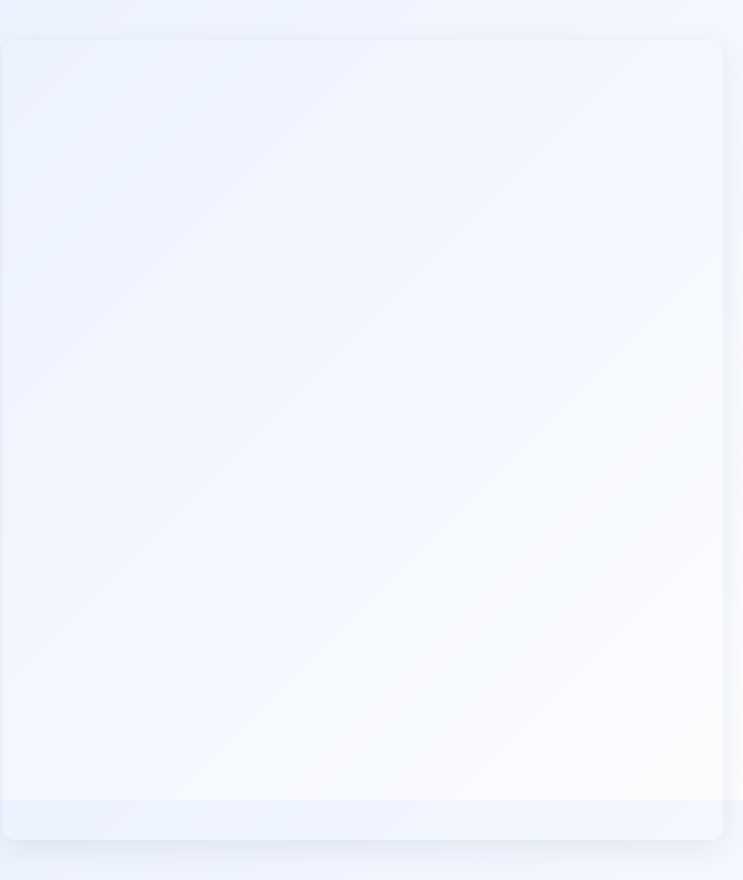
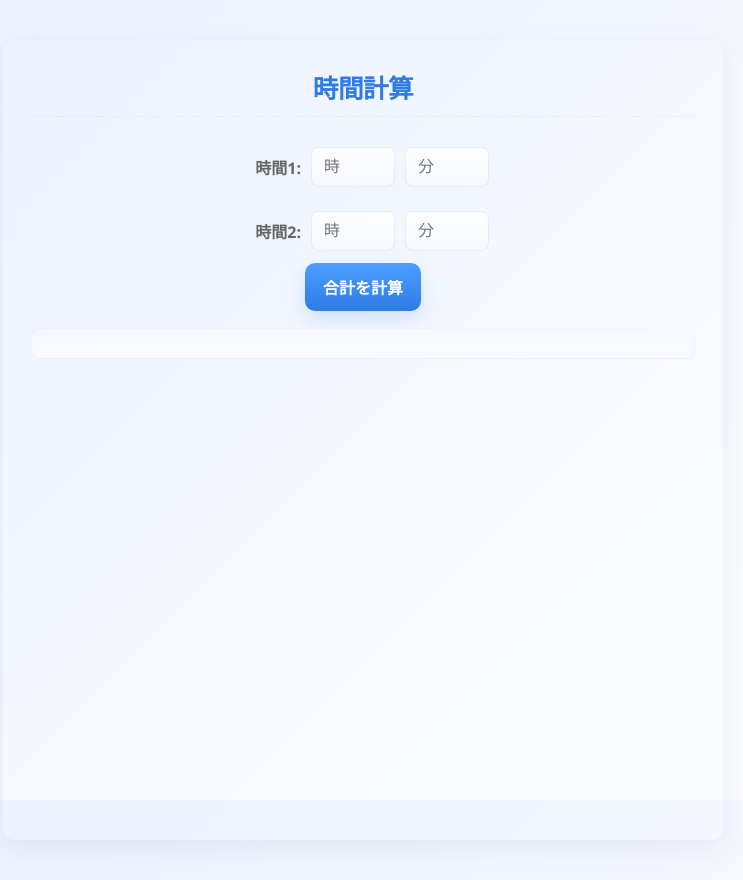
Before and after one commit to Yunosebora/timegoukei, a plain HTML site: page index.html in a window 1280 px wide. Shown: the whole page, without its empty margins (277-1020 px from the left). Drawn offline with Linux system fonts and the light colour scheme.

Commit message:
Update index.html

```diff
--- a/index.html
+++ b/index.html
@@ -1,3 +1,8 @@
+<!DOCTYPE html>
+<html>
+<head>
+  <meta charset="UTF-8">
+  <title>時間計算</title>
   <style>
     :root{
       --bg-start: #e9f0ff;
@@ -136,3 +141,55 @@
       div { gap: 8px; }
     }
   </style>
+</head>
+<body>
+  <h2>時間計算</h2>
+  <div>
+    <label>時間1:</label>
+    <input type="number" id="hours1" min="0" max="23" placeholder="時">
+    <input type="number" id="minutes1" min="0" max="59" placeholder="分">
+  </div>
+  <div>
+    <label>時間2:</label>
+    <input type="number" id="hours2" min="0" max="23" placeholder="時">
+    <input type="number" id="minutes2" min="0" max="59" placeholder="分">
+  </div>
+  <button onclick="calculateTotal()">合計を計算</button>
+  <div id="result"></div>
+
+  <script>
+    // 累計を保持
+    let accumulatedMinutes = 0;
+
+    function minutesToHMS(minutes) {
+      const h = Math.floor(minutes / 60);
+      const m = minutes % 60;
+      return { h, m };
+    }
+
+    function calculateTotal() {
+      const hours1 = parseInt(document.getElementById('hours1').value) || 0;
+      const minutes1 = parseInt(document.getElementById('minutes1').value) || 0;
+      const hours2 = parseInt(document.getElementById('hours2').value) || 0;
+      const minutes2 = parseInt(document.getElementById('minutes2').value) || 0;
+
+      const currentMinutes = (hours1 + hours2) * 60 + minutes1 + minutes2;
+      const current = minutesToHMS(currentMinutes);
+
+      // 累計に加算
+      accumulatedMinutes += currentMinutes;
+      const total = minutesToHMS(accumulatedMinutes);
+
+      // 今回の合計と累計を表示（累計は削除しない）
+      document.getElementById('result').innerHTML =
+        `今回の合計: ${current.h}時間 ${current.m}分<br>` +
+        `累計時間: ${total.h}時間 ${total.m}分`;
+
+      // 時間1, 時間2の入力をリセット（合計表示は残す）
+      document.getElementById('hours1').value = '';
+      document.getElementById('minutes1').value = '';
+      document.getElementById('hours2').value = '';
+      document.getElementById('minutes2').value = '';
+    }
+  </script>
+</body>
```
